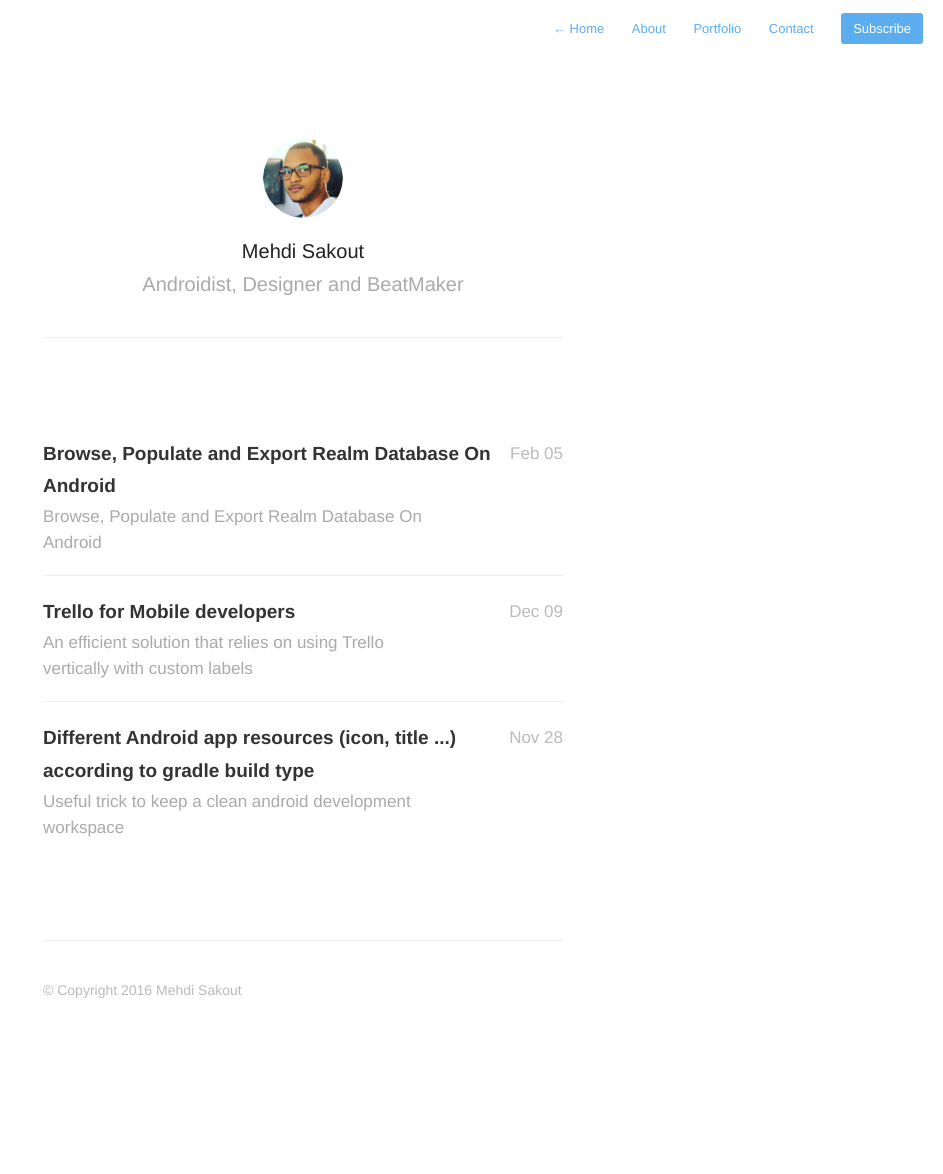
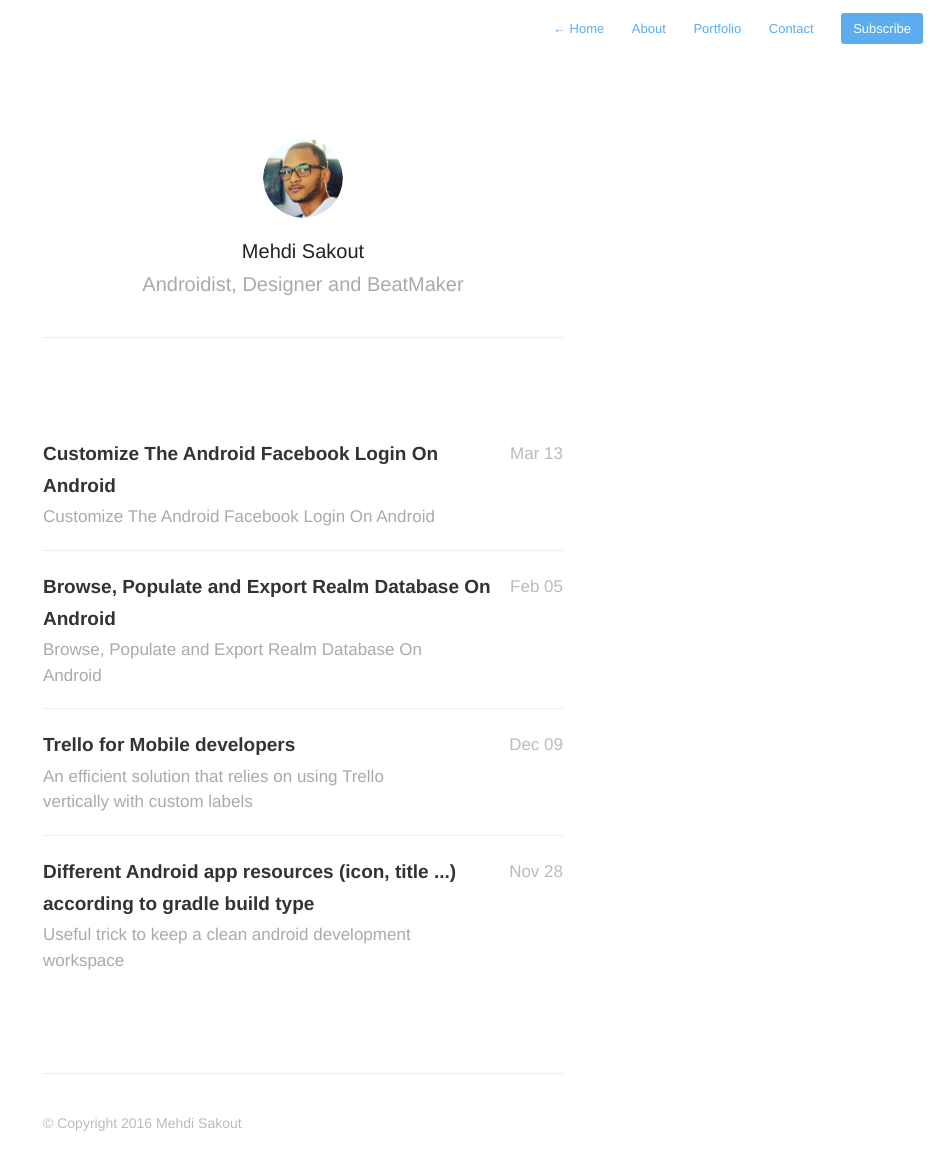
Before and after one commit to medyo/medyo.github.io, a Jekyll site: the page built from index.html, in a window 1280 px wide. Shown: the whole page, without its empty margins (337-1280 px from the left). Built offline with Jekyll 4.4.1, drawn with Linux system fonts in a browser that asks for light colours; nearby versions of some CDN libraries; the list of posts is cut into pages by our own code; before the commit the page ends 1041 px from its top, so only the background shows below that; some of the changed lines change nothing that is shown.

Commit message:
add new article : how to customize facebook login button

```diff
--- a/_layouts/default.html
+++ b/_layouts/default.html
@@ -26,7 +26,11 @@
   <script src="https://ajax.googleapis.com/ajax/libs/jquery/2.1.1/jquery.min.js"></script>
   <script src="{{ site.baseurl }}assets/js/main.js"></script>
   <script src="{{ site.baseurl }}assets/js/highlight.js"></script>
-  <script>hljs.initHighlightingOnLoad();</script>
+  <script>
+    hljs.configure({
+      tabReplace: '   '
+    });
+    hljs.initHighlighting();</script>
 
   <script>
     (function(i,s,o,g,r,a,m){i['GoogleAnalyticsObject']=r;i[r]=i[r]||function(){
--- /dev/null
+++ b/_posts/2016-03-13-customize-the-android-facebook-login-on-android.md
@@ -0,0 +1,63 @@
+---
+layout: post
+title: "Customize The Android Facebook Login On Android"
+permalink: customize-the-android-facebook-login-on-android
+date: 2016-03-13 13:26:26
+description: "Customize The Android Facebook Login On Android"
+---
+If you do a quick lookup on stackoverflow, you'll find many answers (hacks) trying to solve this issue by editing the login button view to make it more suitable to the user need.
+
+Being in the same position, I was looking for a real solution, maintainable and easy to implement and for such task, I could'nt find better than [Fancybuttons](https://github.com/medyo/Fancybuttons) library. Building buttons with this is like a lego, it supports icons, borders, hover color...
+
+![Facebook connect]({{ site.baseurl }}assets/images/facebook_connect_demo.gif)
+
+**Before starting**, I'll assume that you've already added Facebook and Fancybuttons librarires and setup all the necessary things ( if not yet check the full source code on the bottom of this page)
+
+Let's create our new Facebook button then :
+
+
+	<mehdi.sakout.fancybuttons.FancyButton
+		android:id="@+id/facebook_login"
+		android:layout_width="wrap_content"
+		android:layout_height="45dp"
+		android:paddingLeft="10dp"
+		android:paddingRight="10dp"
+		app:fb_radius="2dp"
+		app:fb_iconPosition="left"
+		app:fb_fontIconSize="20sp"
+		app:fb_iconPaddingRight="10dp"
+		app:fb_textSize="16sp"
+		app:fb_text="Facebook Connect"
+		app:fb_textColor="#ffffff"
+		app:fb_defaultColor="#39579B"
+		app:fb_focusColor="#6183d2"
+		app:fb_fontIconResource="&#xf230;"
+		android:layout_centerVertical="true"
+		android:layout_centerHorizontal="true" />
+
+
+You should have something like this :
+
+<img src="{{ site.baseurl }}assets/images/facebook_connect_button.png" alt="Facebook Connect button" width="40%">
+
+Let's implement the onClickListener and define our actions:
+
+
+	FacebookLogin.setOnClickListener(new View.OnClickListener() {
+		@Override
+		public void onClick(View view) {
+			if (AccessToken.getCurrentAccessToken() != null){
+				mLoginManager.logOut();
+			} else {
+				mAccessTokenTracker.startTracking();
+				mLoginManager.logInWithReadPermissions(MainActivity.this, 				Arrays.asList("public_profile"));
+			}
+		}
+	});
+
+
+
+You could find the full source code on github : [https://github.com/medyo/custom-facebook-login-button](https://github.com/medyo/custom-facebook-login-button)
+
+
+Good coding
--- a/assets/css/style.css
+++ b/assets/css/style.css
@@ -304,7 +304,7 @@ pre	{
 	border-radius: 3px;
 	background: #272b2d;
 	  font-family: 'Source Code Pro',Menlo,monospace;
-	  font-size: 13px;
+	  font-size: 12px;
 	  line-height: 1.5em;
 	  font-weight: 500;
 	color: #d0d4d7;
```
Also changed, not shown: assets/images/facebook_connect_button.png (added), assets/images/facebook_connect_demo.gif (added).
